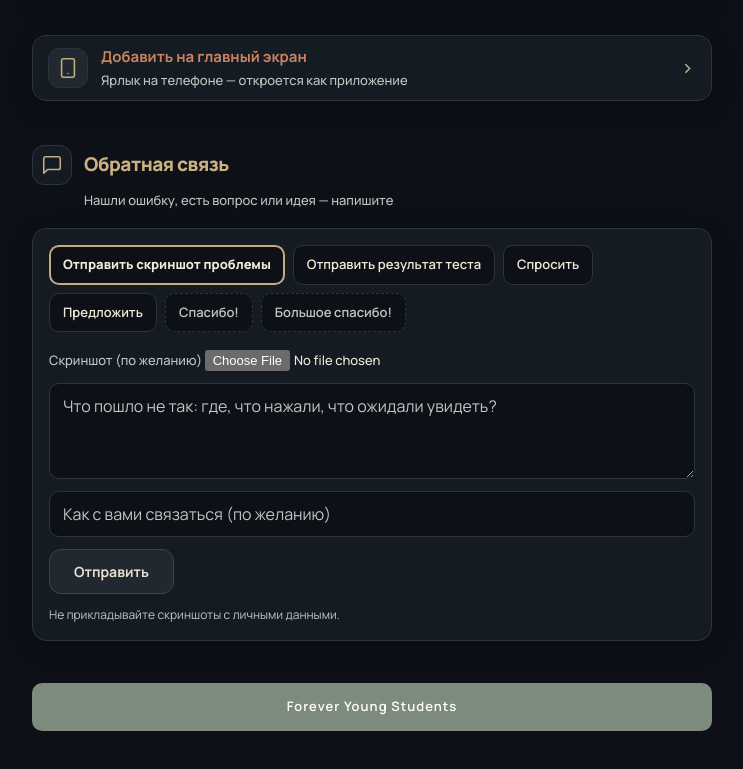
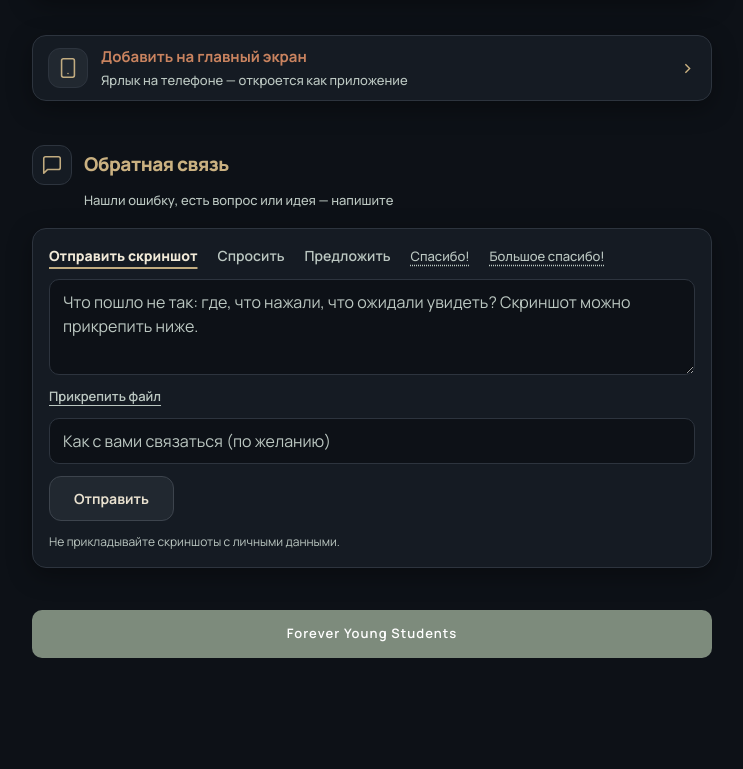
Before and after one commit to foreveryoungstudents/foreveryoungstudents.github.io, a plain HTML site: page index.html in a window 1280 px wide. Shown: the part 2040-2809 px from the top of the page, without its empty margins (268-1011 px from the left). After the commit the page ends 2746 px from the top, so only its background shows below. Drawn offline with Linux system fonts and the light colour scheme.

Commit message:
Refactor feedback section and update button styles

```diff
--- a/index.html
+++ b/index.html
@@ -473,18 +473,21 @@
 
     /* Обратная связь */
     .fb-card { padding: 16px; }
-    .fb-types { display: flex; flex-wrap: wrap; gap: 8px; margin-bottom: 14px; }
-    .fb-types button {
-      background: var(--bg); color: var(--text); font: inherit; font-size: 13px; font-weight: 600;
-      border: 1px solid var(--line); border-radius: 10px; padding: 9px 13px; cursor: pointer;
-      transition: color .2s ease; -webkit-tap-highlight-color: transparent;
+    .fb-words { display: flex; flex-wrap: wrap; align-items: baseline; gap: 8px 20px; margin-bottom: 12px; }
+    .fb-word {
+      background: none; border: 0; padding: 0; margin: 0; font: inherit; font-size: 14px; font-weight: 600;
+      color: var(--muted); cursor: pointer; transition: color .2s ease; -webkit-tap-highlight-color: transparent;
     }
-    .fb-types button.on { border: 2px solid var(--accent-2); padding: 8px 12px; font-weight: 800; }
-    .fb-types button[data-say] { border-style: dashed; color: var(--muted); }
-    .fb-types button:focus-visible, .fb-send:focus-visible { outline: 2px solid var(--accent); outline-offset: 2px; }
-    @media (hover: hover) { .fb-types button:hover { color: var(--hover-text); } }
-    .fb-file { display: block; margin-bottom: 12px; color: var(--muted); font-size: 13px; font-weight: 500; }
-    .fb-file input { margin-top: 4px; max-width: 100%; color: var(--text); font: inherit; font-size: 13px; }
+    .fb-word.on {
+      color: var(--text); font-weight: 800; text-decoration: underline;
+      text-decoration-color: var(--accent-2); text-decoration-thickness: 2px; text-underline-offset: 6px;
+    }
+    .fb-word.say { font-size: 13px; font-weight: 500; text-decoration: underline dotted; text-underline-offset: 4px; }
+    .fb-word:focus-visible, .fb-send:focus-visible { outline: 2px solid var(--accent); outline-offset: 3px; border-radius: 4px; }
+    @media (hover: hover) { .fb-word:hover { color: var(--hover-text); } }
+    .fb-attach { display: flex; flex-wrap: wrap; align-items: baseline; gap: 4px 14px; margin-bottom: 12px; }
+    .fb-attach .fb-word { font-size: 13px; text-decoration: underline; text-underline-offset: 4px; }
+    #fbFileName { color: var(--muted); font-size: 13px; font-weight: 500; word-break: break-all; }
     .fb-card textarea, .fb-card input[type=text] {
       display: block; width: 100%; margin-bottom: 12px; padding: 10px 13px;
       background: var(--bg); color: var(--text); border: 1px solid var(--line); border-radius: 10px;
@@ -899,18 +902,20 @@
     </div>
     <p class="topic-description">Нашли ошибку, есть вопрос или идея — напишите</p>
     <div class="list fb-card" id="fbCard">
-      <div class="fb-types" role="group" aria-label="Тип обращения">
-        <button type="button" class="on" data-t="Скриншот проблемы" data-img="1" data-ph="Что пошло не так: где, что нажали, что ожидали увидеть?">Отправить скриншот проблемы</button>
-        <button type="button" data-t="Результат теста" data-img="1" data-ph="Какой тренажёр и какой результат? Можно приложить скриншот.">Отправить результат теста</button>
-        <button type="button" data-t="Вопрос" data-ph="Ваш вопрос…">Спросить</button>
-        <button type="button" data-t="Предложение" data-ph="Что бы вы хотели добавить или улучшить?">Предложить</button>
-        <button type="button" data-say="Спасибо!">Спасибо!</button>
-        <button type="button" data-say="Большое спасибо!">Большое спасибо!</button>
+      <div class="fb-words" role="group" aria-label="Тип обращения">
+        <button type="button" class="fb-word on" data-t="Скриншот проблемы" data-ph="Что пошло не так: где, что нажали, что ожидали увидеть? Скриншот можно прикрепить ниже.">Отправить скриншот</button>
+        <button type="button" class="fb-word" data-t="Вопрос" data-ph="Ваш вопрос…">Спросить</button>
+        <button type="button" class="fb-word" data-t="Предложение" data-ph="Что бы вы хотели добавить или улучшить?">Предложить</button>
+        <button type="button" class="fb-word say" data-say="Спасибо!">Спасибо!</button>
+        <button type="button" class="fb-word say" data-say="Большое спасибо!">Большое спасибо!</button>
       </div>
-      <label class="fb-file" id="fbFileRow">Скриншот (по желанию)
-        <input type="file" id="fbFile" accept="image/*">
-      </label>
-      <textarea id="fbTxt" maxlength="1000"></textarea>
+      <textarea id="fbTxt" maxlength="1000" aria-label="Сообщение"></textarea>
+      <div class="fb-attach">
+        <button type="button" class="fb-word" id="fbAttach">Прикрепить файл</button>
+        <span id="fbFileName"></span>
+        <button type="button" class="fb-word" id="fbClear" hidden>убрать</button>
+        <input type="file" id="fbFile" accept="image/*" hidden>
+      </div>
       <input type="text" id="fbContact" maxlength="100" placeholder="Как с вами связаться (по желанию)">
       <div class="fb-row">
         <button type="button" class="fb-send" id="fbSend">Отправить</button>
@@ -1048,18 +1053,16 @@
   (function () {
     var URL_ = 'https://script.google.com/macros/s/AKfycbwv2yx_w5ga6TQtOAExy-KU_bU0JY-DMgdp110SOhEBs0N41hry0Z77FH2tbpWP4YA/exec';
     var $ = function (i) { return document.getElementById(i); };
-    var btns = document.querySelectorAll('#fbCard .fb-types button[data-t]');
-    var cur = btns[0];
+    var words = document.querySelectorAll('#fbCard .fb-word[data-t]');
+    var cur = words[0];
     if (!cur) return;
 
     function pick(b) {
       cur = b;
-      btns.forEach(function (x) { x.classList.toggle('on', x === b); });
+      words.forEach(function (x) { x.classList.toggle('on', x === b); });
       $('fbTxt').placeholder = b.dataset.ph;
-      $('fbFileRow').hidden = !b.dataset.img;
-      if (!b.dataset.img) $('fbFile').value = '';
     }
-    btns.forEach(function (b) { b.addEventListener('click', function () { pick(b); }); });
+    words.forEach(function (b) { b.addEventListener('click', function () { pick(b); }); });
     pick(cur);
 
     document.querySelectorAll('#fbCard [data-say]').forEach(function (b) {
@@ -1069,6 +1072,16 @@
         t.focus(); t.setSelectionRange(t.value.length, t.value.length);
       });
     });
+
+    function showFile() {
+      var f = $('fbFile').files[0];
+      $('fbFileName').textContent = f ? f.name : '';
+      $('fbClear').hidden = !f;
+      $('fbAttach').textContent = f ? 'Заменить файл' : 'Прикрепить файл';
+    }
+    $('fbAttach').addEventListener('click', function () { $('fbFile').click(); });
+    $('fbFile').addEventListener('change', showFile);
+    $('fbClear').addEventListener('click', function () { $('fbFile').value = ''; showFile(); });
 
     function shrink(file) {
       return new Promise(function (ok, no) {
@@ -1087,16 +1100,16 @@
 
     $('fbSend').addEventListener('click', async function () {
       var send = $('fbSend'), msg = $('fbMsg'), text = $('fbTxt').value.trim(), f = $('fbFile').files[0];
-      if (!text && !f) { msg.textContent = 'Напишите сообщение или приложите скриншот.'; return; }
+      if (!text && !f) { msg.textContent = 'Напишите сообщение или прикрепите файл.'; return; }
       send.disabled = true; msg.textContent = 'Отправляю…';
       try {
         var d = { kind: 'ticket', page: 'Главная', type: cur.dataset.t, text: text, contact: $('fbContact').value.trim() };
         if (f) d.image = await shrink(f);
         await fetch(URL_, { method: 'POST', mode: 'no-cors', body: new URLSearchParams(d) });
         msg.textContent = '✓ Спасибо! Получили.';
-        $('fbTxt').value = ''; $('fbFile').value = '';
+        $('fbTxt').value = ''; $('fbFile').value = ''; showFile();
       } catch (e) {
-        msg.textContent = 'Не удалось отправить. Проверьте файл и интернет и попробуйте ещё раз.';
+        msg.textContent = 'Не удалось отправить. Проверьте, что файл — изображение, и интернет, и попробуйте ещё раз.';
       }
       send.disabled = false;
     });
```
